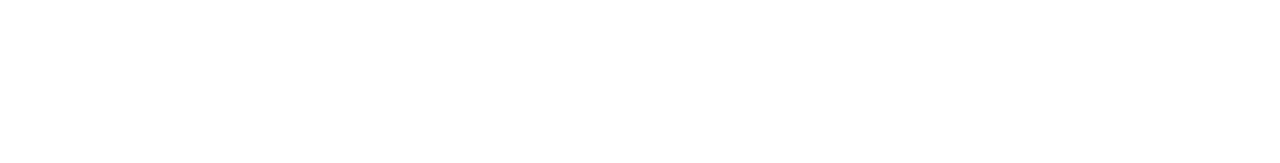
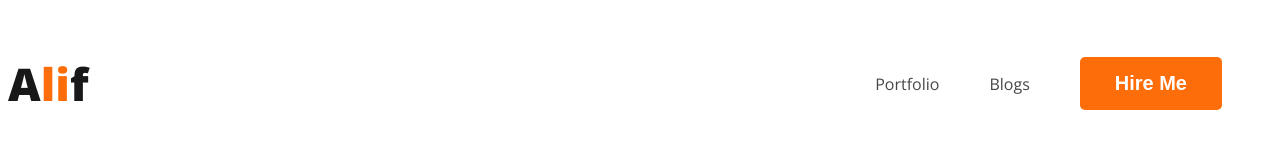
Before and after one commit to dev-alif/developer-portfolio-page, a plain HTML site: page index.html in a window 1280 px wide. Drawn offline with nearby package versions, Linux system fonts and the light colour scheme.

Commit message:
nav created

```diff
--- a/index.html
+++ b/index.html
@@ -1,13 +1,30 @@
 <!DOCTYPE html>
 <html lang="en">
+
 <head>
     <meta charset="UTF-8">
     <meta name="viewport" content="width=device-width, initial-scale=1.0">
     <title>Dev Portfolio Page</title>
+    <link rel="preconnect" href="https://fonts.googleapis.com">
+    <link rel="preconnect" href="https://fonts.gstatic.com" crossorigin>
+    <link href="https://fonts.googleapis.com/css2?family=Open+Sans:ital,wght@0,300..800;1,300..800&display=swap"
+        rel="stylesheet">
+    <link rel="stylesheet" href="styles/portfolio.css">
 </head>
+
 <body>
-    <header></header>
+    <header>
+        <nav>
+            <h3 class="nav-title">A<span class="text-primary">li</span>f</h3>
+            <ul>
+                <li><a href="">Portfolio</a></li>
+                <li><a href="">Blogs</a></li>
+                <li><button class="btn-primary">Hire Me</button></li>
+            </ul>
+        </nav>
+    </header>
     <main></main>
     <footer></footer>
 </body>
+
 </html>
--- /dev/null
+++ b/styles/portfolio.css
@@ -0,0 +1,46 @@
+/* common shared styles */
+body{
+    font-family: "Open Sans", serif;
+}
+
+.text-primary{
+    color: #FD6E0A;
+}
+
+.btn-primary{
+    border-radius: 5px;
+    background: #FD6E0A;
+    border: 0;
+    color: white;
+    font-size: 20px;
+    font-weight: 700;
+    padding: 15px 35px;
+}
+
+/* nav styles */
+nav {
+    display: flex;
+    justify-content: space-between;
+    align-items: center;
+}
+
+.nav-title{
+    color: #181818;
+    font-size: 45px;
+    font-weight: 800;
+}
+
+nav > ul{
+    display: flex;
+    align-items: center;
+}
+
+nav li{
+    list-style: none;
+    margin-right: 50px;
+}
+
+nav a{
+    text-decoration: none;
+    color: #474747;
+}
```
